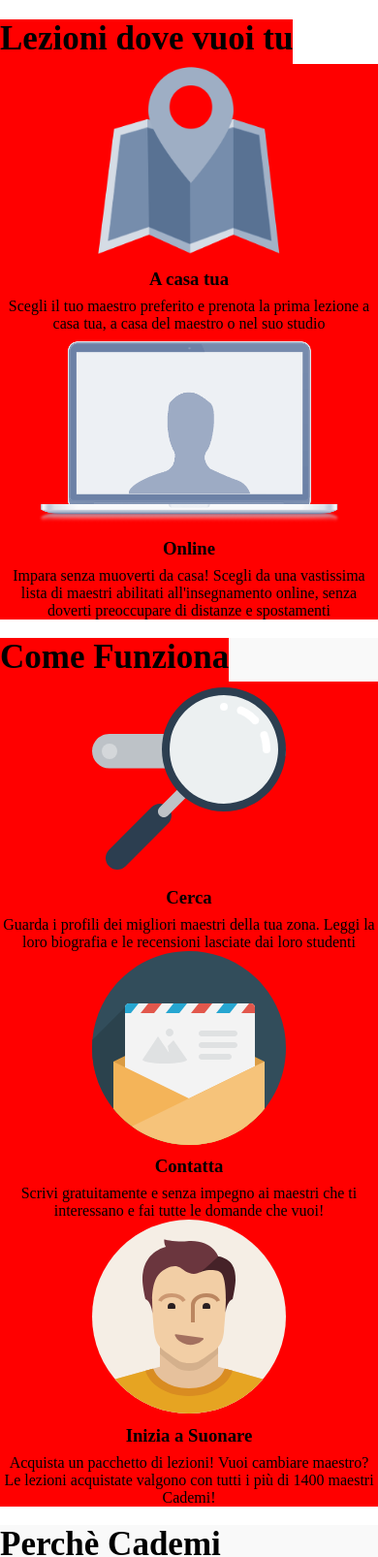
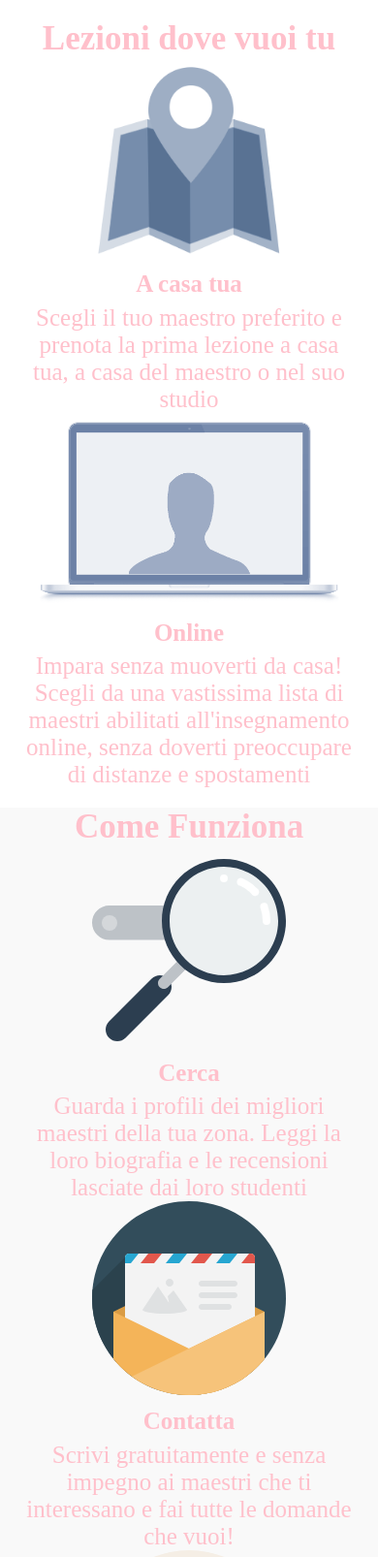
Before and after one commit to AlessandroVenti/html-css-resp-wannabe-12bool, a plain HTML site: page index.html in a window 390 px wide. Shown: the top 1606 px of the page at 97% size. Drawn offline with Linux system fonts and the light colour scheme.

Commit message:
Media done, completed

```diff
--- a/css/style.css
+++ b/css/style.css
@@ -1,8 +1,3 @@
-
-.red {
-  background-color: red;
-}
-
 .container {
   text-align: center;
   margin: 0 auto;
@@ -24,6 +19,7 @@
 .two {
   margin-top: 5%;
 }
+
 #fix .clearfix img {
   height: 250px;
   margin-top: 5%;
@@ -43,3 +39,27 @@
 img {
   height: 200px;
 }
+
+@media all and (min-width: 769px) and (max-width: 992px){
+
+  .container {
+    padding: 0 20px;
+  }
+
+ * {
+   font-size: 20px;
+   color: violet;
+ }
+
+}
+
+@media all and (max-width: 768px){
+
+  .container {
+    padding: 0 25px;
+  }
+
+ * {
+   font-size: 25px;
+   color: pink;
+ }
--- a/index.html
+++ b/index.html
@@ -13,20 +13,20 @@
       <div class="container">
         <div class="clearfix">
 
-          <div class="col-lg-12 red">
+          <div class="col-xs-12 col-md-12 col-lg-12">
             <h1>Lezioni dove vuoi tu</h1>
           </div>
 
         </div>
 
         <div class="clearfix">
-          <div class=" col-lg-6 red">
+          <div class=" col-xs-12 col-md-12 col-lg-6">
             <img src="img/icon/maps.png" alt="">
             <h3>A casa tua</h3>
             Scegli il tuo maestro preferito e prenota la prima lezione a casa tua, a casa del maestro o nel suo studio
           </div>
 
-          <div class="col-lg-6 red">
+          <div class="col-xs-12 col-md-12 col-lg-6">
             <img src="img/icon/screen.png" alt="">
             <h3>Online</h3>
             Impara senza muoverti da casa! Scegli da una vastissima lista di maestri abilitati all'insegnamento online, senza doverti preoccupare di distanze e spostamenti
@@ -40,7 +40,7 @@
       <div class="container">
         <div class="clearfix">
 
-          <div class="col-lg-12 red">
+          <div class="col-xs-12 col-md-12 col-lg-12 red">
             <h1>Come Funziona</h1>
           </div>
 
@@ -48,19 +48,19 @@
 
         <div class="clearfix">
 
-          <div class="col-lg-4 red">
+          <div class="col-xs-12 col-md-12 col-lg-4 red">
             <img src="img/search.svg" alt="">
             <h3>Cerca</h3>
             Guarda i profili dei migliori maestri della tua zona. Leggi la loro biografia e le recensioni lasciate dai loro studenti
           </div>
 
-          <div class="col-lg-4 red">
+          <div class="col-xs-12 col-md-12 col-lg-4 red">
             <img src="img/letter.svg" alt="">
             <h3>Contatta</h3>
             Scrivi gratuitamente e senza impegno ai maestri che ti interessano e fai tutte le domande che vuoi!
           </div>
 
-          <div class="col-lg-4 red">
+          <div class="col-xs-12 col-md-12 col-lg-4 red">
             <img src="img/male.svg" alt="">
             <h3>Inizia a Suonare</h3>
             Acquista un pacchetto di lezioni! Vuoi cambiare maestro? Le lezioni acquistate valgono con tutti i più di 1400 maestri Cademi!
@@ -74,7 +74,7 @@
       <div class="container" id="fix">
         <div class="clearfix">
 
-          <div class="col-lg-12">
+          <div class=" col-xs-12 col-md-12 col-lg-12">
             <h1>Perchè Cademi</h1>
           </div>
 
@@ -82,7 +82,7 @@
 
         <div class="clearfix">
 
-          <div class="col-lg-12">
+          <div class="col-xs-12 col-md-12 col-lg-12">
             <img src="img/icon/profile.png" alt="">
             <h3>La più grande scuola d'Italia</h3>
             Su Cademi trovi centinaia di Maestri qualificati e competenti in tutta Italia. Scegli quello più adatto a te e contattali senza impegno
@@ -93,7 +93,7 @@
 
         <div class="clearfix">
 
-          <div class="col-lg-12">
+          <div class="col-xs-12 col-md-12 col-lg-12">
             <img src="img/icon/secure.png" alt="">
             <h3>Soddisfazione Garantita</h3>
             Se non sei soddisfatto del tuo maestro, puoi cambiarlo senza costi aggiuntivi. Le lezioni acquistate su Cademi possono essere utilizzate con tutti i nostri maestri e il nostro team è sempre disponibile per darti un consiglio!
@@ -104,7 +104,7 @@
 
         <div class="clearfix">
 
-          <div class="col-lg-12">
+          <div class="col-xs-12 col-md-12 col-lg-12">
             <img src="img/icon/flex.png" alt="">
             <h3>Flessibile e Conveniente</h3>
             Cademi non ha alcun costo d’iscrizione a differenza delle scuole di musica tradizionali. Inoltre, sei tu a scegliere dove fare lezione e gli orari delle tue lezioni.
```
